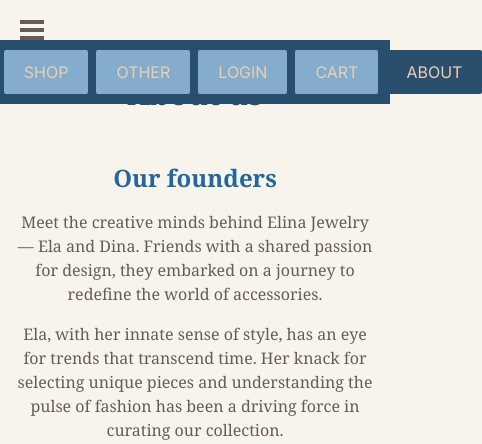
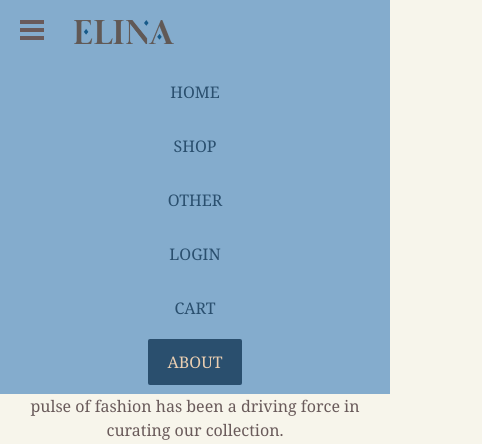
Before and after one commit to DinaVrandecic/HCI-2023-24, a Next.js app in the folder semester-project/: page /about in a window 390 px wide. Both pictures are taken after a click on the element 32 px from the left and 22 px from the top of the page. Shown: the top 444 px of the page, 482 px wide, since content can reach past the window. Built offline with nearby package versions, Linux system fonts and the light colour scheme.

Commit message:
hamburger fixed

```diff
--- a/semester-project/components/Hamburger.tsx
+++ b/semester-project/components/Hamburger.tsx
@@ -14,7 +14,7 @@
   pages: Record<string, `/${string}`>;
 }
 const baseClass =
-  "uppercase whitespace-nowrap font-roboto-condensed text-base px-5 py-3 rounded-sm text-peach1 bg-nf_blue hover:bg-dark_blue hover:text-peach1";
+"uppercase whitespace-nowrap font-serif text-base px-5 py-3 rounded-sm text-dark_blue  hover:bg-dark_blue hover:text-peach1";
 
 const Hamburger: FC<HamburgerProps> = ({ pages }) => {
   const pathName = usePathname();
@@ -59,24 +59,34 @@
 
 
 
-
-
     <div className=" hover:cursor-pointer">
+      <div className="flex bg-nf_blue">
         <div
           onClick={toggleMenu}
-        className="m-5 md:hidden lg:hidden flex flex-col gap-1 justify-around"
+          className="p-5 bg-nf_blue md:hidden lg:hidden flex flex-col gap-1 justify-around"
         >
           <div className="transition-all origin-center w-6 h-1 bg-brown1"></div>
           <div className="transition-all origin-center w-6 h-1 bg-brown1"></div>
           <div className="transition-all origin-center w-6 h-1 bg-brown1"></div>
         </div>
+        <div className="mx-[10px]  mt-[20px]">
+        <Image
+          src={logoImage}
+          alt="Hero Image"
+          width={100}
+          height={100}
+        />
+        </div>
+      </div>
+
+
       <div
         className={` ${
           isMenuOpen ? "absolute" : "hidden"
-        }  w-full top-10 left-0 bg-dark_blue text-peach1 h-30 z-10`}
+        }  w-full top-10 left-0 bg-nf_blue text-dark_blue h-30 z-10 mt-[20px]`}
       >
-        <div className="flex flex-col justify-center items-center my-[20px]">
-        <ul className="flex gap-2">
+
+        <ul className="flex  flex-col justify-center items-center my-[20px] gap-[30px]">
           {Object.entries(pages).map(([name, path]) => (
             <li key={name}>
               <Link href={path}>
@@ -94,7 +104,7 @@
         </ul>
         </div>
       </div>
-    </div>
+
   );
 };
 export default Hamburger;
```
Lines whose indentation alone changed are shown as unchanged.
